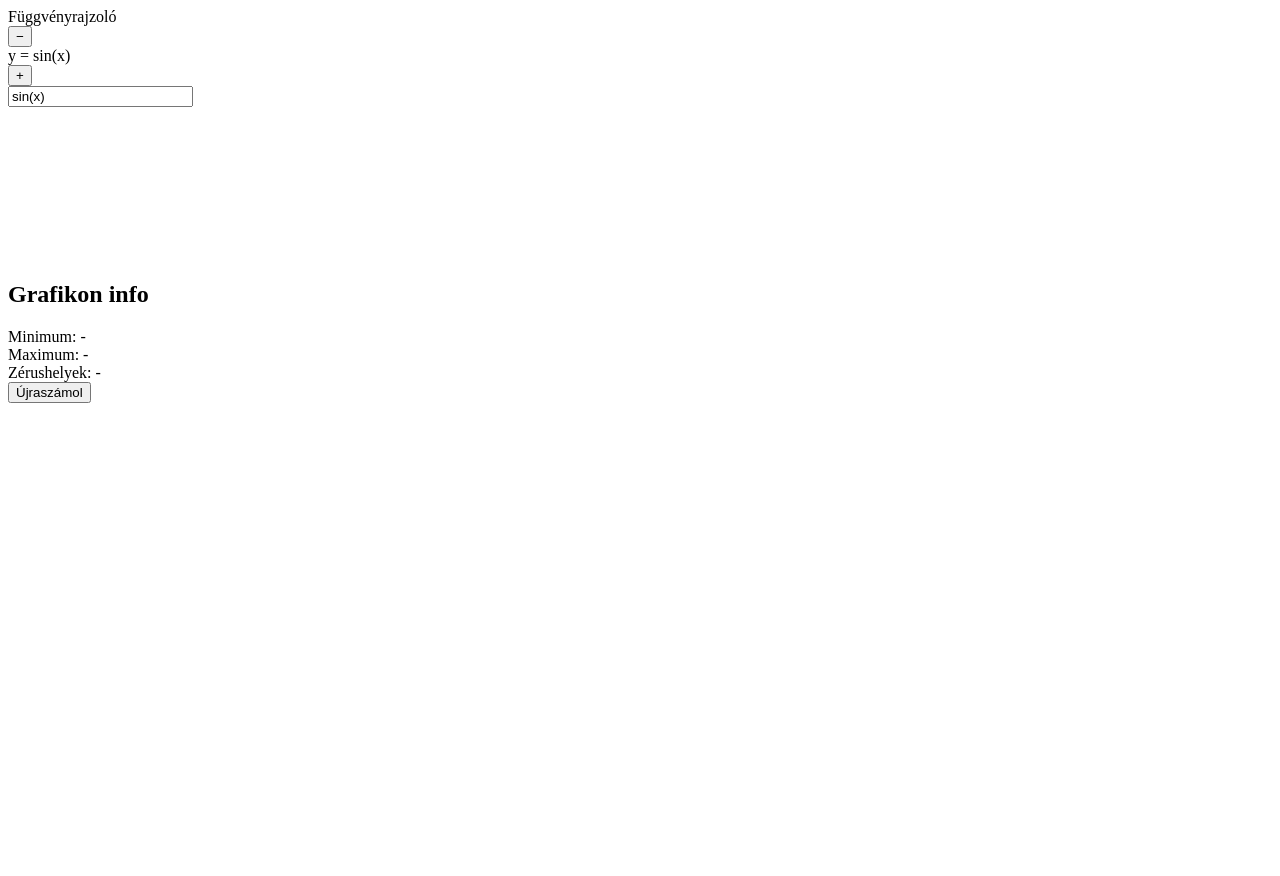
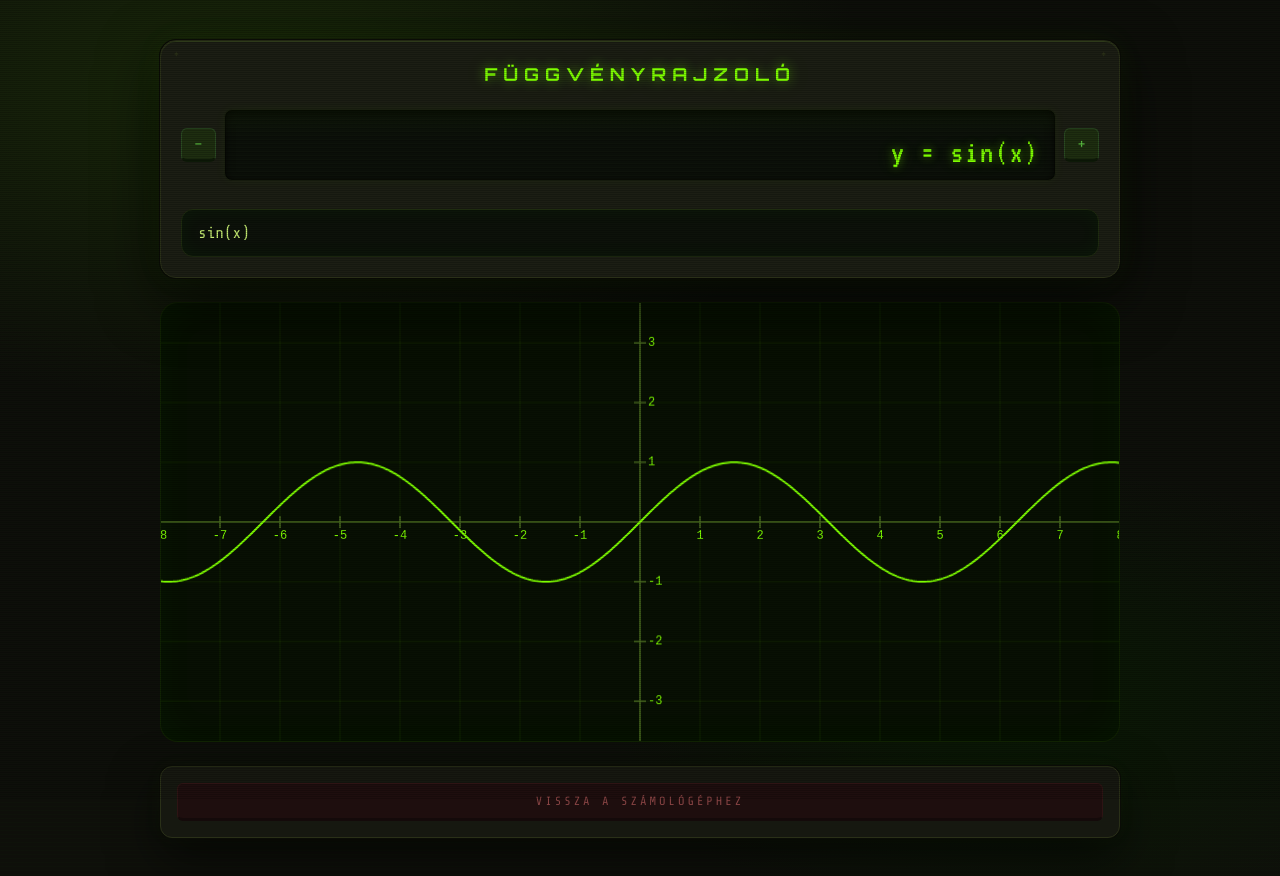
Before and after one commit to farkasRobi/szamologepProjekt, a website built with Vite: page szamologep/graph.html in a window 1280 px wide. Before the commit the page ends 800 px from the top, so only its background shows below. Built offline with nearby package versions, Linux system fonts and the light colour scheme; files whose address does not match are found by name.

Commit message:
új függvényoldal megcsinálva

```diff
--- a/szamologep/graph.html
+++ b/szamologep/graph.html
@@ -19,14 +19,10 @@
             <input id="functionInput" value="sin(x)" placeholder="Pl. sin(x), x^2 - 1, cos(x) * x" />
         </div>
         <canvas id="canvas"></canvas>
-        <div id="history-panel" class="history-panel">
-            <h2>Grafikon info</h2>
-            <div class="history-item"><div class="history-expression" id="minText">Minimum: -</div></div>
-            <div class="history-item"><div class="history-expression" id="maxText">Maximum: -</div></div>
-            <div class="history-item"><div class="history-expression" id="zeroText">Zérushelyek: -</div></div>
-            <button id="history-del" class="history-del">Újraszámol</button>
+        <div id="back-panel" class="back-panel">
+            <button id="back-button" class="back-button">Vissza a számológéphez</button>
         </div>
     </div>
 </body>
-<script type="module" src="/scr/graph.js"></script>
+<script type="module" src="/src/graph.js"></script>
 </html>
--- a/szamologep/src/graph.js
+++ b/szamologep/src/graph.js
@@ -0,0 +1,210 @@
+const canvas = document.getElementById('canvas');
+const ctx = canvas.getContext('2d');
+const functionInput = document.getElementById('functionInput');
+const displayText = document.getElementById('display');
+const zoomIn = document.getElementById('zoomIn');
+const zoomOut = document.getElementById('zoomOut');
+
+let scale = 60;
+let offsetX = 0;
+let offsetY = 0;
+let dragging = false;
+let lastMouseX = 0;
+let lastMouseY = 0;
+let compiled = null;
+
+function resizeCanvas() {
+  const ratio = window.devicePixelRatio || 1;
+  const width = canvas.clientWidth;
+  const height = Math.max(320, window.innerHeight * 0.55);
+  canvas.width = Math.floor(width * ratio);
+  canvas.height = Math.floor(height * ratio);
+  canvas.style.height = `${height}px`;
+  ctx.setTransform(ratio, 0, 0, ratio, 0, 0);
+  draw();
+}
+
+function worldToScreenX(x) {
+  return canvas.clientWidth / 2 + x * scale + offsetX;
+}
+
+function worldToScreenY(y) {
+  const height = parseFloat(canvas.style.height);
+  return height / 2 - y * scale + offsetY;
+}
+
+function screenToWorldX(px) {
+  return (px - canvas.clientWidth / 2 - offsetX) / scale;
+}
+
+function screenToWorldY(py) {
+  const height = parseFloat(canvas.style.height);
+  return -(py - height / 2 - offsetY) / scale;
+}
+
+function drawGrid() {
+  const width = canvas.clientWidth;
+  const height = parseFloat(canvas.style.height);
+  ctx.clearRect(0, 0, width, height);
+  const step = scale;
+  const centerX = worldToScreenX(0);
+  const centerY = worldToScreenY(0);
+
+  ctx.strokeStyle = 'rgba(127, 255, 0, 0.08)';
+  ctx.lineWidth = 1;
+
+  for (let x = centerX % step; x <= width; x += step) {
+    ctx.beginPath();
+    ctx.moveTo(x, 0);
+    ctx.lineTo(x, height);
+    ctx.stroke();
+  }
+
+  for (let y = centerY % step; y <= height; y += step) {
+    ctx.beginPath();
+    ctx.moveTo(0, y);
+    ctx.lineTo(width, y);
+    ctx.stroke();
+  }
+
+  ctx.strokeStyle = '#4a6a20';
+  ctx.lineWidth = 1.5;
+  ctx.beginPath();
+  ctx.moveTo(0, centerY);
+  ctx.lineTo(width, centerY);
+  ctx.stroke();
+  ctx.beginPath();
+  ctx.moveTo(centerX, 0);
+  ctx.lineTo(centerX, height);
+  ctx.stroke();
+
+  ctx.fillStyle = '#7fff00';
+  ctx.font = '12px Share Tech Mono, monospace';
+  ctx.textAlign = 'center';
+  ctx.textBaseline = 'top';
+
+  for (let x = Math.floor(screenToWorldX(0)); x <= Math.ceil(screenToWorldX(width)); x++) {
+    if (x === 0) continue;
+    const sx = worldToScreenX(x);
+    ctx.beginPath();
+    ctx.moveTo(sx, centerY - 6);
+    ctx.lineTo(sx, centerY + 6);
+    ctx.stroke();
+    ctx.fillText(x.toString(), sx, centerY + 8);
+  }
+
+  ctx.textAlign = 'left';
+  ctx.textBaseline = 'middle';
+  for (let y = Math.ceil(screenToWorldY(0)); y >= Math.floor(screenToWorldY(height)); y--) {
+    if (y === 0) continue;
+    const sy = worldToScreenY(y);
+    ctx.beginPath();
+    ctx.moveTo(centerX - 6, sy);
+    ctx.lineTo(centerX + 6, sy);
+    ctx.stroke();
+    ctx.fillText(y.toString(), centerX + 8, sy);
+  }
+}
+
+function drawFunction() {
+  if (!compiled) return;
+  const width = canvas.clientWidth;
+  const height = parseFloat(canvas.style.height);
+  ctx.strokeStyle = '#7fff00';
+  ctx.lineWidth = 2;
+  ctx.beginPath();
+
+  let first = true;
+  for (let px = 0; px <= width; px += 2) {
+    const x = screenToWorldX(px);
+    let y;
+    try {
+      y = compiled.evaluate({ x });
+    } catch {
+      first = true;
+      continue;
+    }
+    if (!isFinite(y)) {
+      first = true;
+      continue;
+    }
+    const py = worldToScreenY(y);
+    if (py < -500 || py > height + 500) {
+      first = true;
+      continue;
+    }
+    if (first) {
+      ctx.moveTo(px, py);
+      first = false;
+    } else {
+      ctx.lineTo(px, py);
+    }
+  }
+  ctx.stroke();
+}
+
+function draw() {
+  drawGrid();
+  drawFunction();
+}
+
+function updateGraph() {
+  const expr = functionInput.value.trim();
+  displayText.textContent = expr ? `y = ${expr}` : 'y = ...';
+  try {
+    compiled = math.compile(expr || '0');
+    draw();
+  } catch {
+    ctx.clearRect(0, 0, canvas.clientWidth, parseFloat(canvas.style.height));
+    drawGrid();
+  }
+}
+
+function debounce(fn, delay = 150) {
+  let timer;
+  return (...args) => {
+    clearTimeout(timer);
+    timer = setTimeout(() => fn(...args), delay);
+  };
+}
+
+window.addEventListener('resize', resizeCanvas);
+canvas.addEventListener('wheel', (event) => {
+  event.preventDefault();
+  scale *= event.deltaY < 0 ? 1.1 : 0.9;
+  draw();
+});
+canvas.addEventListener('mousedown', (event) => {
+  dragging = true;
+  lastMouseX = event.clientX;
+  lastMouseY = event.clientY;
+});
+window.addEventListener('mouseup', () => {
+  dragging = false;
+});
+window.addEventListener('mousemove', (event) => {
+  if (!dragging) return;
+  offsetX += event.clientX - lastMouseX;
+  offsetY += event.clientY - lastMouseY;
+  lastMouseX = event.clientX;
+  lastMouseY = event.clientY;
+  draw();
+});
+
+zoomIn.addEventListener('click', () => {
+  scale *= 1.2;
+  draw();
+});
+zoomOut.addEventListener('click', () => {
+  scale *= 0.83;
+  draw();
+});
+
+const backButton = document.getElementById("back-button");
+backButton.addEventListener('click', () => {
+    window.location.href = "index.html"
+});
+functionInput.addEventListener('input', debounce(updateGraph, 150));
+
+resizeCanvas();
+updateGraph();
--- a/szamologep/src/graphstyle.css
+++ b/szamologep/src/graphstyle.css
@@ -0,0 +1,270 @@
+@import url('https://fonts.googleapis.com/css2?family=Share+Tech+Mono&family=VT323&family=Orbitron:wght@400;700&display=swap');
+
+*, *::before, *::after {
+  box-sizing: border-box;
+  margin: 0;
+  padding: 0;
+}
+
+html, body {
+  min-height: 100vh;
+  background-color: #0e0f0a;
+  background-image:
+    radial-gradient(ellipse 80% 60% at 20% 10%, #1a2a0a 0%, transparent 60%),
+    radial-gradient(ellipse 60% 50% at 80% 80%, #0a1a05 0%, transparent 55%),
+    repeating-linear-gradient(
+      0deg,
+      transparent,
+      transparent 3px,
+      rgba(0, 255, 0, 0.012) 3px,
+      rgba(0, 255, 0, 0.012) 4px
+    );
+  font-family: 'Share Tech Mono', monospace;
+  color: #7fff00;
+  overflow-x: hidden;
+}
+
+body::before {
+  content: '';
+  position: fixed;
+  inset: 0;
+  background: repeating-linear-gradient(
+    0deg,
+    transparent,
+    transparent 1px,
+    rgba(0, 0, 0, 0.18) 1px,
+    rgba(0, 0, 0, 0.18) 2px
+  );
+  pointer-events: none;
+  z-index: 999;
+}
+
+.title {
+  font-family: 'Orbitron', monospace;
+  font-weight: 700;
+  font-size: 18px;
+  letter-spacing: 6px;
+  text-transform: uppercase;
+  color: #7fff00;
+  text-shadow: 0 0 12px #7fff0088, 0 0 30px #7fff0033;
+  text-align: center;
+  margin-bottom: 24px;
+  animation: flicker 8s infinite;
+}
+
+@keyframes flicker {
+  0%, 95%, 100% { opacity: 1; }
+  96% { opacity: 0.85; }
+  97% { opacity: 1; }
+  98% { opacity: 0.7; }
+  99% { opacity: 1; }
+}
+
+.placement {
+  min-height: 100vh;
+  display: flex;
+  flex-direction: column;
+  align-items: center;
+  justify-content: center;
+  padding: 40px 20px;
+  gap: 24px;
+}
+
+.calculator {
+  background: #1c1e14;
+  border-radius: 16px;
+  padding: 22px 20px 20px;
+  width: min(960px, 100%);
+  border: 1px solid #2a3018;
+  box-shadow:
+    0 0 0 1px #0a0c06,
+    0 0 30px rgba(127, 255, 0, 0.06),
+    0 20px 60px rgba(0, 0, 0, 0.7),
+    inset 0 1px 0 #2e3a1a;
+  position: relative;
+}
+
+.calculator::before,
+.calculator::after {
+  content: '✦';
+  position: absolute;
+  font-size: 8px;
+  color: #2a3018;
+  line-height: 1;
+}
+.calculator::before { top: 10px; left: 12px; }
+.calculator::after  { top: 10px; right: 12px; }
+
+.display-wrapper {
+  display: flex;
+  align-items: center;
+  gap: 8px;
+  margin-bottom: 18px;
+}
+
+.scroll-btn {
+  flex-shrink: 0;
+  background: #1e2e10;
+  color: #5abf40;
+  border: 1px solid #2a4a22;
+  border-bottom: 3px solid #0e1a08;
+  border-radius: 6px;
+  padding: 6px 12px;
+  cursor: pointer;
+  font-size: 16px;
+  font-family: 'Share Tech Mono', monospace;
+  transition: background 0.07s, color 0.07s;
+  user-select: none;
+}
+.scroll-btn:hover {
+  background: #253614;
+  color: #aaee44;
+}
+.scroll-btn:active {
+  transform: scale(0.95) translateY(1px);
+  filter: brightness(0.8);
+}
+
+.display {
+  flex: 1;
+  overflow: hidden;
+  white-space: nowrap;
+  background: #0d120a;
+  border-radius: 8px;
+  padding: 14px 16px 12px;
+  border: 1px solid #1a2010;
+  box-shadow:
+    inset 0 3px 10px rgba(0,0,0,0.8),
+    inset 0 0 0 1px #0a0e06,
+    0 0 12px rgba(127, 255, 0, 0.04);
+  position: relative;
+  min-height: 72px;
+  display: flex;
+  align-items: flex-end;
+  justify-content: flex-end;
+  font-family: 'VT323', monospace;
+  font-size: 32px;
+  color: #7fff00;
+  text-align: right;
+  letter-spacing: 2px;
+  text-shadow: 0 0 8px #7fff0077, 0 0 20px #7fff0033;
+}
+
+.display::before {
+  content: '';
+  position: absolute;
+  inset: 0;
+  background: repeating-linear-gradient(
+    0deg,
+    transparent,
+    transparent 2px,
+    rgba(0,0,0,0.15) 2px,
+    rgba(0,0,0,0.15) 4px
+  );
+  pointer-events: none;
+  z-index: 1;
+}
+
+.display::after {
+  content: '';
+  position: absolute;
+  top: 0; left: 0; right: 0;
+  height: 40%;
+  background: linear-gradient(to bottom, rgba(127,255,0,0.03), transparent);
+  pointer-events: none;
+  z-index: 1;
+}
+
+.display-text {
+  position: relative;
+  z-index: 2;
+}
+
+#functionInput {
+  width: 100%;
+  margin-top: 10px;
+  border-radius: 12px;
+  border: 1px solid #1f2c10;
+  background: #0d120a;
+  color: #c5ec72;
+  padding: 14px 16px;
+  font-family: 'Share Tech Mono', monospace;
+  font-size: 16px;
+  outline: none;
+  box-shadow: inset 0 0 20px rgba(0,255,0,0.04);
+}
+
+#functionInput::placeholder {
+  color: rgba(127, 255, 0, 0.45);
+}
+
+canvas {
+  width: 100%;
+  max-width: 960px;
+  height: 520px;
+  border-radius: 18px;
+  background: #081003;
+  border: 1px solid rgba(127,255,0,0.08);
+  box-shadow: inset 0 0 40px rgba(0,255,0,0.04);
+}
+
+#back-panel,
+.back-panel {
+  width: min(960px, 100%);
+  background: #161810;
+  border-radius: 12px;
+  border: 1px solid #2a3018;
+  box-shadow:
+    0 0 0 1px #0a0c06,
+    0 20px 50px rgba(0,0,0,0.6),
+    0 0 20px rgba(127,255,0,0.04);
+  padding: 16px;
+  display: flex;
+  flex-direction: column;
+  gap: 10px;
+}
+
+#back-panel h2,
+.back-panel h2 {
+  font-family: 'Orbitron', monospace;
+  font-size: 11px;
+  letter-spacing: 4px;
+  text-transform: uppercase;
+  color: #4a6a20;
+  margin-bottom: 8px;
+  padding-bottom: 8px;
+  border-bottom: 1px solid #1e2a10;
+}
+
+#back-button,
+.back-button {
+  width: 100%;
+  background: #1e0e0e;
+  color: #884444;
+  border: 1px solid #2e1414;
+  border-bottom: 3px solid #140a0a;
+  border-radius: 6px;
+  padding: 10px;
+  font-family: 'Share Tech Mono', monospace;
+  font-size: 12px;
+  letter-spacing: 3px;
+  text-transform: uppercase;
+  cursor: pointer;
+  transition: all 0.1s;
+}
+#back-button:hover,
+.back-button:hover {
+  background: #2e1414;
+  color: #cc6666;
+  box-shadow: 0 0 10px rgba(255,60,60,0.1);
+}
+
+@media (max-width: 700px) {
+  .placement {
+    padding: 30px 16px 40px;
+  }
+
+  canvas {
+    height: 420px;
+  }
+}
--- a/szamologep/src/main.js
+++ b/szamologep/src/main.js
@@ -143,6 +143,10 @@ function handleOperator(op) {
       addToHistory(`pont: ${n}, él`, result.toString());
       expression = result.toString() + " élű";
       updateDisplay();
+      break;
+    }
+    case 'graph' :{
+      window.location.href = "graph.html";
       break;
     }
     default:
```
Also changed, not shown: szamologep/index.html (+1 -1 lines).
